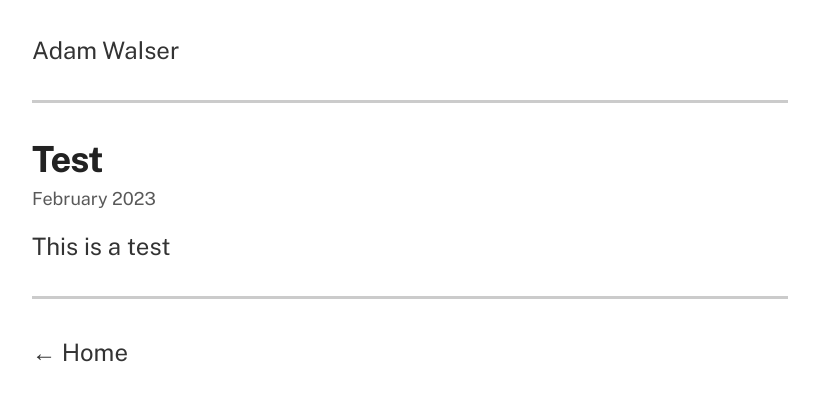
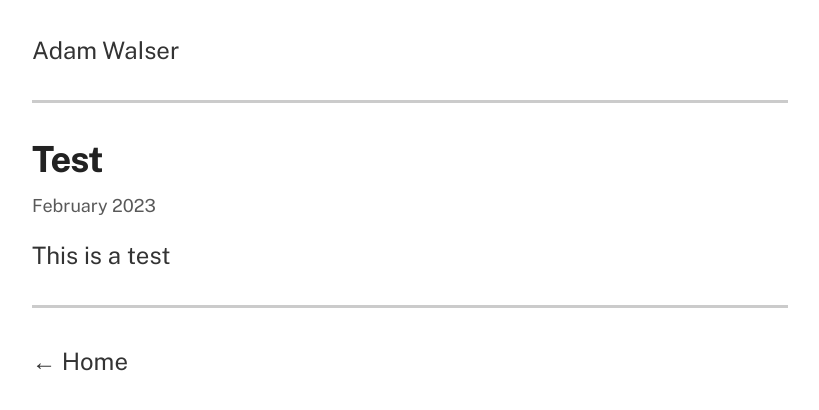
Before and after one commit to ajpwalser/ajpwalser.github.io, a Jekyll site: the page built from _posts/2023-02-22-test.md, in a window 1280 px wide. Shown: the top 410 px of the page, without its empty margins (230-1049 px from the left). Built offline with Jekyll 4.4.1, drawn with Linux system fonts in a browser that asks for light colours.

Commit message:
Update style.css

```diff
--- a/css/style.css
+++ b/css/style.css
@@ -35,7 +35,7 @@
      padding: 0 0.5em;
      max-width: 31.5em;
 }
-.post-meta {
+time {
     margin-top: 0.25rem;
     color: var(--color-text-accent);
     font-size: 75%;
```
